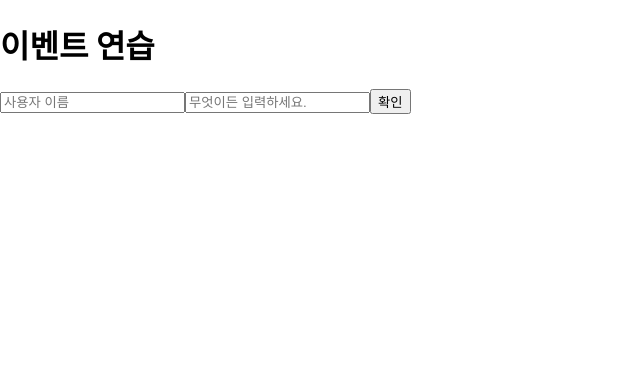
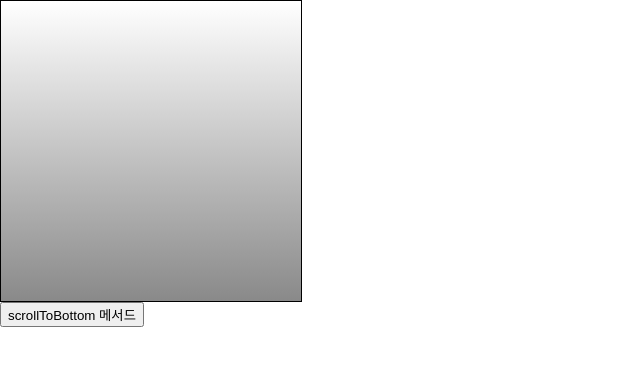
Before and after one commit to sirzzang/react-study-source-code, a React (Create React App) app: page / in a window 1280 px wide. Shown: the top 366 px of the page, without its empty margins (0-640 px from the left). Built offline with nearby package versions, Linux system fonts and the light colour scheme.

Commit message:
20201112 ~5장 소스코드

```diff
--- a/src/App.js
+++ b/src/App.js
@@ -1,8 +1,18 @@
-import React from "react";
-import EventPractice from "./EventPractice";
+import React, { Component } from 'react';
+import ScrollBox from './ScrollBox';
 
-const App = () => {
-    return <EventPractice />; // EventPractice 컴포넌트 렌더링.
-};
+class App extends Component {
+    render() {
+        return (
+            <div>
+                <ScrollBox ref={(ref) => this.scrollBox=ref}/> {/*ref 생성, 이름: scrollBox*/}
+                {/*<button onClick={this.scrollBox.scrollToBottom}>*/} {/*undefined 오류*/}
+                <button onClick={() => this.scrollBox.scrollToBottom()}>
+                    scrollToBottom 메서드
+                </button>
+            </div>
+        );
+    }
+}
 
 export default App;
--- /dev/null
+++ b/src/ScrollBox.js
@@ -0,0 +1,40 @@
+import React, { Component } from 'react';
+
+class ScrollBox extends Component {
+
+    // 스크롤바를 아래로 내리는 메서드
+    scrollToBottom = () => {
+        const {scrollHeight, clientHeight} = this.box;
+        /* 비구조화 할당문법 사용.
+        const scrollHeight = this.box.scrollHeight;
+        const clientHeight = this.box.clientHeight;
+        */
+       this.box.scrollTop = scrollHeight - clientHeight;
+    }
+
+    render() {
+        const style = {
+            border: '1px solid black',
+            height: '300px',
+            width: '300px',
+            overflow: 'auto',
+            position: 'relative'
+        };
+
+        const innerStyle = {
+            width: '100%',
+            height: '650px',
+            background: 'linear-gradient(white, black)'
+        }
+
+        return (
+            <div
+                style={style}
+                ref={(ref) => {this.box=ref}}> {/* ref 생성 */}
+                <div style={innerStyle}/>
+            </div>
+        );
+    }
+}
+
+export default ScrollBox;
```
Also changed, not shown: src/RefSample.js (added, +19 -0 lines), src/ValidationSample.css (added, +7 -0 lines), src/ValidationSample.js (added, +41 -0 lines), src/test.html (+23 -5 lines).
